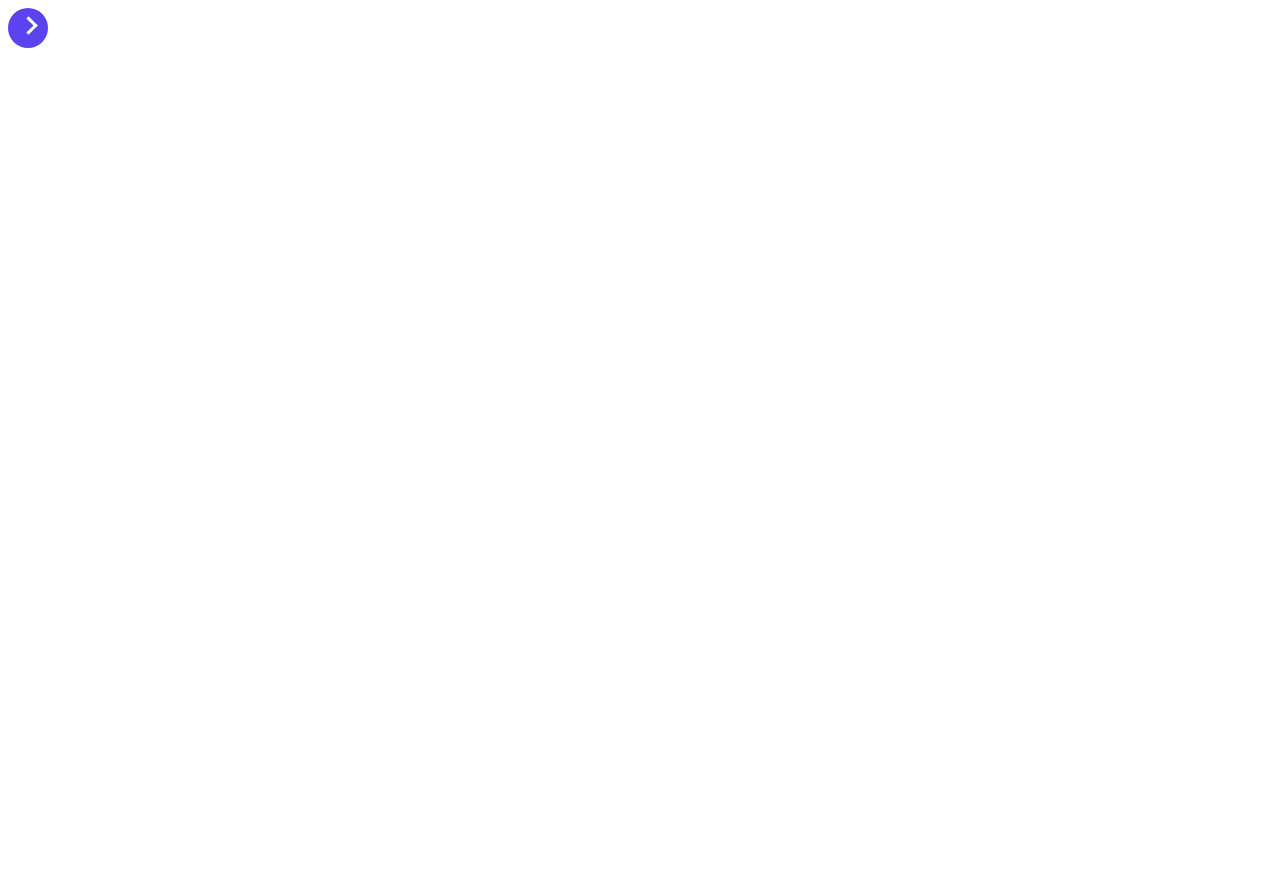
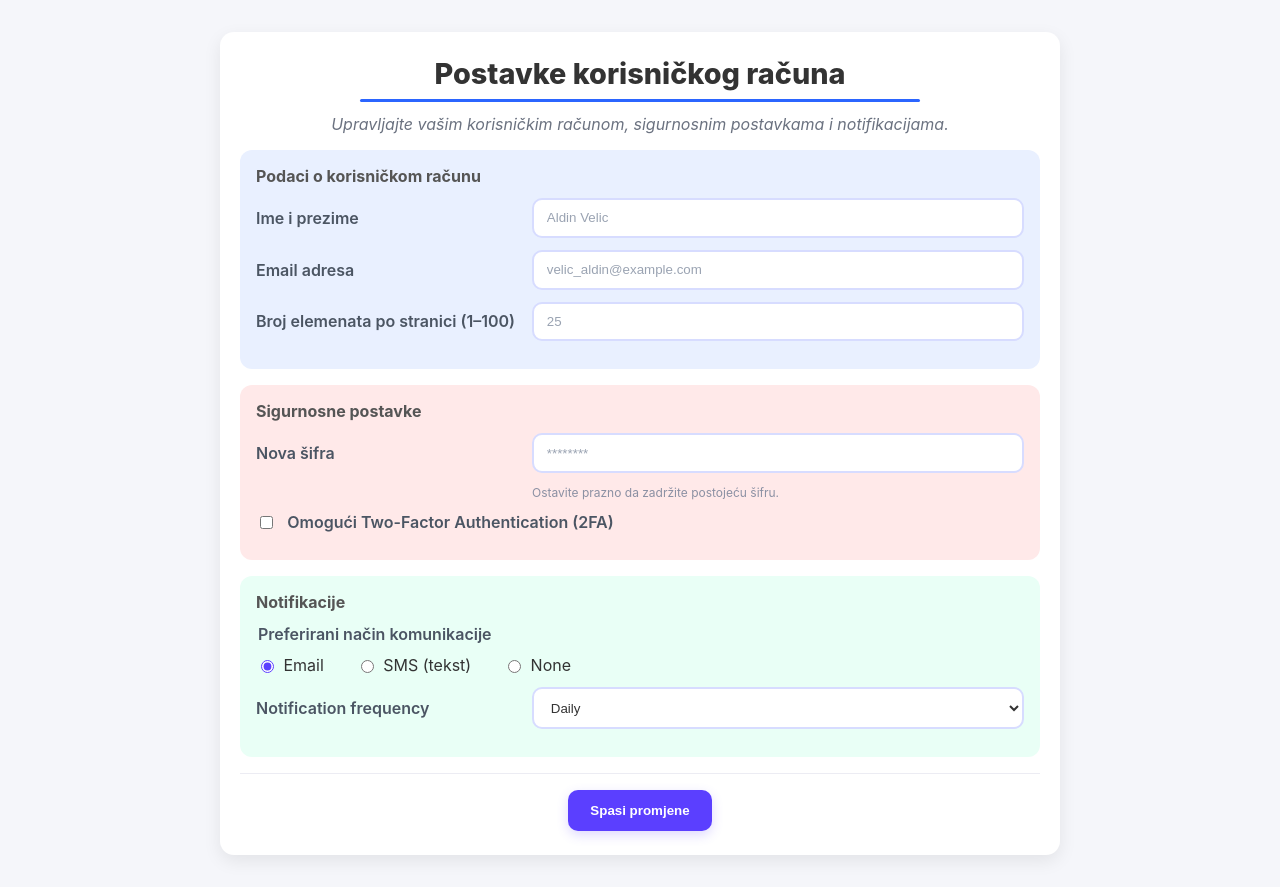
Before and after one commit to avelic5/ScenarijPro, a plain HTML site: page html/user.html in a window 1280 px wide. Before the commit the page ends 800 px from the top, so only its background shows below. Drawn offline with Linux system fonts and the light colour scheme.

Commit message:
Uradjena treca stranica

```diff
--- a/css/user.css
+++ b/css/user.css
@@ -0,0 +1,202 @@
+:root{
+  --bg: #f5f6fa;
+  --paper: #fff;
+  --text: #333;
+  --muted:#6b7280;
+  --brand:#5B3FFF;
+  --rule:#2b65ff;
+  --info:#e9f0ff;
+  --security:#ffe9e9;
+  --notify:#e9fff6;
+  --shadow: 0 6px 18px rgba(0,0,0,.08);
+  --radius: 14px;
+}
+
+*,
+*::before,
+*::after{ box-sizing: border-box; }
+
+html, body{ min-height:100%; }
+
+body{
+  margin:0;
+  font-family: "Inter", system-ui, -apple-system, "Segoe UI", Roboto, Arial, sans-serif;
+  color: var(--text);
+  background: var(--bg);
+}
+
+/* Centriranje forme*/
+.page{
+  min-height: 100vh;
+  display: flex;
+  justify-content: center;
+  align-items: center;
+  padding: 2rem;
+}
+
+/* Kartica / forma */
+.card{
+  width: 100%;
+  max-width: 840px;
+  background: var(--paper);
+  border-radius: var(--radius);
+  box-shadow: var(--shadow);
+  padding: 1.25rem 1.25rem 1.5rem 1.25rem; /*top right bottom left */
+}
+
+/* Naslov i podnaslov */
+.card-header h1{
+  margin: .25rem 0 .5rem 0; /*top right bottom left */
+  font-size: 1.8rem;
+  font-weight: 800;
+  text-align: center;
+}
+
+.rule{
+  height: 3px;
+  border: 0;
+  background-color: var(--rule);
+  max-width: 560px;
+  margin: .25rem auto 0.75rem auto; /*poravnanje*/
+  border-radius: 999px;
+}
+
+.subtitle{
+  margin: 0 0 1rem 0;
+  text-align: center;
+  color: var(--muted);
+}
+
+/* Sekcije */
+.section{
+  background: #f8f9ff;
+  padding: 1rem;
+  border-radius: 12px;
+  margin-bottom: 1rem;
+}
+.section--info{ background-color: var(--info); }
+.section--security{ background-color: var(--security); }
+.section--notifications{ background-color: var(--notify); }
+
+.section-title{
+  margin: 0 0 .75rem 0;
+  font-size: 1rem;
+  font-weight: 700;
+  color: #555;
+}
+
+/* Polja – responzivni grid: labela lijevo, input desno (>=750px) */
+.field{
+  display: grid;
+  grid-template-columns: 260px 1fr;
+  align-items: center;
+  gap: .5rem 1rem;
+  margin-bottom: .75rem;
+}
+.field > label{ color:#4b5563; font-weight:600; }
+
+/* checkbox je drugačiji raspored */
+.field--checkbox{
+  display:flex;
+  gap:0.7rem;
+}
+
+/* Tekstualna polja, number, password, select – zaobljen rub i placeholderi */
+input[type="text"],
+input[type="email"],
+input[type="number"],
+input[type="password"],
+select{ /*select je iz dropdown menu */
+  padding: .65rem .8rem;
+  border: 2px solid #d7dcff;
+  border-radius: 10px;
+  background: #fff;
+  color: var(--text);
+  outline: none;
+  transition: border-color .15s ease, box-shadow .15s ease;
+}
+
+input::placeholder{ color:#9aa3b2; }
+
+/* Fokus stil */
+input:focus,
+select:focus{
+  border-color: var(--brand);
+  box-shadow: 0 0 0 3px rgba(91,63,255,.12);
+}
+
+/* Hint ispod passworda, nalazi se unutar class field*/
+.hint{
+  grid-column: 2 / -1; /*shortcut za grid-column-start i grid-column-end, da bi se nasao ispod input polja */
+  font-size: .75rem;
+  color: #8b90a3;
+  margin-top: .25rem;
+}
+
+/* Radio i fieldset - browser doda default border, padding, margin*/
+fieldset{
+  border: 0;
+  padding: 0;
+  margin: 0 0 .75rem 0;
+  display: flex;
+  align-items: center;
+  gap:1rem;
+}
+legend{
+    margin-bottom: 0.7rem;
+    font-weight: 600;
+  color:#4b5563;
+}
+.radio{
+  display: inline-flex;
+  align-items: center;
+  gap: .4rem;
+  margin-right: 1rem;
+  cursor: pointer;
+  user-select: none; /*da ne moze oznaciti tekst*/
+}
+.radio input{ accent-color: var(--brand); }
+
+/* Footer i dugme */
+.card-footer{
+  display: flex;
+  justify-content: center;
+  padding-top: 1rem;
+  border-top: 1px solid #ececf3; /* linija izmedju buttona i ostatka forme*/
+}
+
+button.primary{
+  background-color: var(--brand);
+  color: #fff;
+  font-weight: 700;
+  border: 0;
+  border-radius: 10px;
+  padding: .8rem 1.4rem;
+  cursor: pointer;
+  box-shadow: 0 4px 12px rgba(91,63,255,.2);
+  transition: background-color .15s ease, transform .1s ease;
+}
+button.primary:hover{ background: #4a31e6; }
+button.primary:active{ transform: translateY(1px); }
+
+
+@media (max-width: 750px){
+  .page{ padding: 1rem; }
+  .card{ padding: 1rem; }
+
+  /* labele idu iznad polja */
+  .field,
+    fieldset{
+    grid-template-columns: 1fr;     /* labela iznad, input ispod */
+  }
+  .field--checkbox{
+    flex-direction: column-reverse;
+  }
+
+
+  .hint{ grid-column: 1 / -1; }     /* hint ispod inputa pune širine - od pocetka do kraja*/
+
+  .radio{ margin-right: .75rem; } /*manji margin s desne strane, bio jedan */
+
+  .card-header h1{ font-size: 1.5rem; }
+}
--- a/html/user.html
+++ b/html/user.html
@@ -1,39 +1,93 @@
 <!DOCTYPE html>
-<html lang="en">
+<html lang="bs">
 <head>
-    <meta charset="UTF-8">
-    <meta name="viewport" content="width=device-width, initial-scale=1.0">
-    <title>Document</title>
-    <style>.arrow-btn {
-  width: 40px;
-  height: 40px;
-  background-color: #5B43F0;
-  border: none;
-  border-radius: 50%;
-  position: relative;
-  cursor: pointer;
-  transition: background-color 0.3s;
-}
-
-.arrow-btn::before {
-  content: "";
-  position: absolute;
-  left: 14px;
-  top: 11px;
-  width: 10px;
-  height: 10px;
-  border-top: 3px solid white;
-  border-right: 3px solid white;
-  transform: rotate(45deg);
-}
-
-.arrow-btn:hover {
-  background-color: #4332b5;
-}
-</style>
+  <meta charset="utf-8" />
+  <meta name="viewport" content="width=device-width, initial-scale=1" />
+  <title>Postavke korisničkog računa</title>
+  <link rel="stylesheet" href="../css/user.css" />
 </head>
 <body>
-    <button class="arrow-btn"></button>
+
+  <main class="page">
+    <form class="card" novalidate> <!--bez validacije-->
+      <header class="card-header">
+        <h1>Postavke korisničkog računa</h1>
+        <hr class="rule" />
+        <p class="subtitle"><em>Upravljajte vašim korisničkim računom, sigurnosnim postavkama i notifikacijama.</em></p>
+      </header>
+
+      <!-- Podaci o korisničkom racunu -->
+      <section class="section section--info">
+        <h2 class="section-title">Podaci o korisničkom računu</h2>
+
+        <div class="field">
+          <label for="fullName">Ime i prezime</label>
+          <input id="fullName" name="fullName" type="text" placeholder="Aldin Velic" required />
+        </div>
+
+        <div class="field">
+          <label for="email">Email adresa</label>
+          <input id="email" name="email" type="email" placeholder="velic_aldin@example.com" required />
+        </div>
+
+        <div class="field">
+          <label for="perPage">Broj elemenata po stranici (1–100)</label>
+          <input id="perPage" name="perPage" type="number" inputmode="numeric" min="1" max="100" step="1" placeholder="25" />
+        </div>
+      </section>
+
+      <!-- Sigurnost -->
+      <section class="section section--security">
+        <h2 class="section-title">Sigurnosne postavke</h2>
+
+        <div class="field">
+          <label for="newPassword">Nova šifra</label>
+          <input id="newPassword" name="newPassword" type="password" placeholder="********" />
+          <small class="hint">Ostavite prazno da zadržite postojeću šifru.</small>
+        </div>
+
+        <div class="field field--checkbox">
+          <input id="twofa" name="twofa" type="checkbox" />
+          <label for="twofa">Omogući Two-Factor Authentication (2FA)</label>
+        </div>
+      </section>
+
+      <!-- Notifikacije -->
+      <section class="section section--notifications">
+        <h2 class="section-title">Notifikacije</h2>
+
+        <fieldset class="fieldset"> <!--nesto sto ide zajedno-->
+          <legend>Preferirani način komunikacije</legend>
+          <label class="radio"> <!--label mogu pisati i ovako bez for i id atributa potrebnih-->
+            <input type="radio" name="contact" value="email" checked />
+            <span>Email</span>
+          </label>
+          <label class="radio">
+            <input type="radio" name="contact" value="sms" />
+            <span>SMS (tekst)</span>
+          </label>
+          <label class="radio">
+            <input type="radio" name="contact" value="none" />
+            <span>None</span>
+          </label>
+        </fieldset>
+
+        <div class="field">
+          <label for="freq">Notification frequency</label>
+          <select id="freq" name="freq">
+            <option value="daily" selected>Daily</option>
+            <option value="weekly">Weekly</option>
+            <option value="monthly">Monthly</option>
+            <option value="never">Never</option>
+          </select>
+        </div>
+      </section>
+
+      <footer class="card-footer">
+        <button type="submit" class="primary">Spasi promjene</button>
+      </footer>
+    </form>
+  </main>
 
 </body>
 </html>
```
